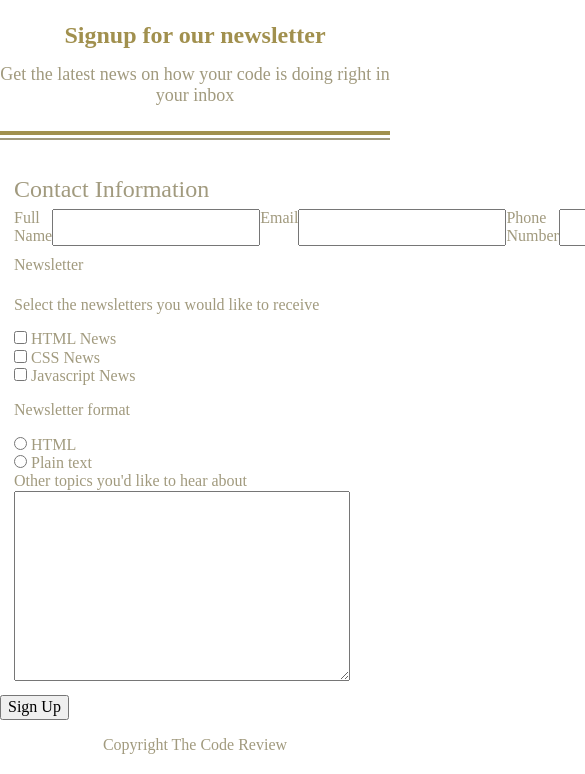
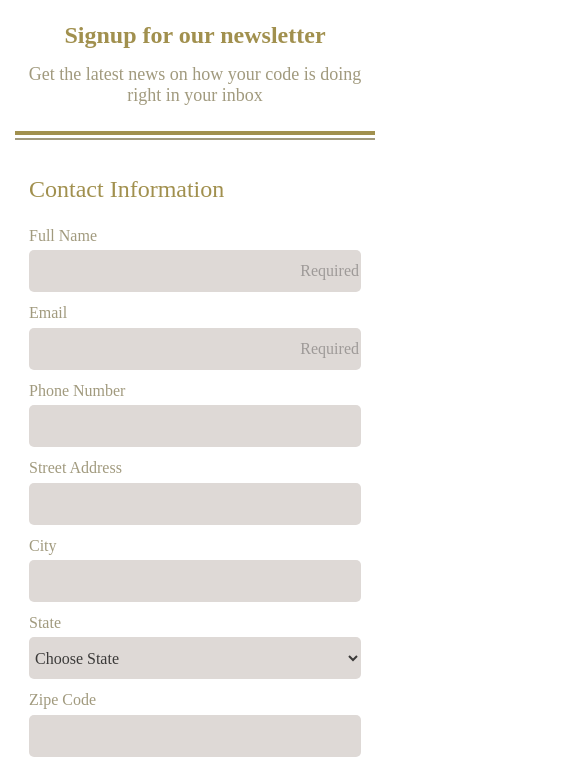
Before and after one commit to Vibes420/FETD-Proj-03, a plain HTML site: page index.html in a window 390 px wide. Shown: the part 70-844 px from the top of the page, 585 px wide, since content can reach past the window. Drawn offline with Linux system fonts and the light colour scheme.

Commit message:
Add the formm styles for mobile and desktop

```diff
--- a/css/styles.css
+++ b/css/styles.css
@@ -13,6 +13,18 @@ body {
     text-align: center;
     color: #A19A7E;
 }
+
+.main-container {
+    width: 100%;
+    max-width: 950px;
+    padding: 0 15px;
+}
+
+.main-footer  {
+    padding-top: 15px;
+    font-size: 14px;
+}
+
 
 
 /****Header Styles****/
@@ -46,11 +58,110 @@ h1 {
     margin-top: 3px;
     border-top: 2px solid #A19A7E;
     padding-top: 36px;
-    text-align: left;
+
 }
 .form-contact-info {
     display: flex;
+    flex-direction: column;
+    text-align: left;
+    border-bottom: 2px solid #A1904E;
+    margin-bottom: 25px;
 }
-.form-contact-info > legend {
+.form-contact-info > legend,
+.form-newsletter > legend {
     font-size: 24px;
+    color: #A1904E;
+    margin-bottom: 18px;
 }
+
+.wrap > input,
+.wrap > select  {
+    width: 100%;
+    height: 42px;
+    padding: 12px 2px;
+    margin-top: 5px;
+    margin-bottom: 12px;
+    background-color: #ded9d6;
+    border: none;
+    color: #3b3a39;
+    border-radius: 5px;
+}
+
+.wrap > input::placeholder {
+    text-align: end;
+    color: #9e9a98;
+}
+
+.form-newsletter {
+    text-align: left;
+}
+
+.form-newsletter-info {
+    margin-top: 0;
+}
+
+.form-newsletter > input {
+    margin-right: 5px;
+}
+
+.form-newsletter > input,
+.form-newsletter > label {
+    margin-bottom: 15px;
+}
+
+.form-newsletter > textarea {
+    width: 100%;
+    background-color: #ded9d6;
+    border: none;
+    color: #3b3a39;
+    margin-top: 10px;
+    border-radius: 5px;
+    -webkit-border-radius: 5px;
+    -moz-border-radius: 5px;
+    -ms-border-radius: 5px;
+    -o-border-radius: 5px;
+}
+
+
+.form button {
+    width: 91%;
+    background-color: #7f4ea1;
+    color: #fff;
+    border: none;
+    padding: 15px 0;
+    margin: 10px 0;
+    border-radius: 5px;
+    -webkit-border-radius: 5px;
+    -moz-border-radius: 5px;
+    -ms-border-radius: 5px;
+    -o-border-radius: 5px;
+}
+
+
+
+
+/****State  Styles****/
+
+@media(min-width: 768px){
+    .main-container {
+        width: 65%;
+        margin: 0 auto;
+    }
+
+    .wrap {
+        display: flex;
+        flex-wrap: wrap;
+        justify-content: space-between;
+        align-items: baseline;
+    }
+
+    .wrap > input {
+        flex-basis: 70%
+    }
+    .wrap > label {
+        flex-basis: auto;
+    }
+    .wrap > select {
+        flex-basis: 70%;
+    }
+}
--- a/index.html
+++ b/index.html
@@ -20,18 +20,30 @@
                 <legend>
                     Contact Information
                 </legend>
+                <span class="wrap">
                     <label for="name">Full Name</label>
-                <input type="text" name="name" id="name"><br>
+                    <input type="text" name="name" id="name" placeholder="Required" required>
+                </span>
+                <span class="wrap">
                     <label for="email">Email</label>
-                <input type="email" name="email" id="email"><br>
+                    <input type="email" name="email" id="email" placeholder="Required" required>
+                </span>
+                <span class="wrap">
                     <label for="phone">Phone Number</label>
-                <input type="tel" name="phone-number" id="phone"><br>
+                    <input type="tel" name="phone-number" id="phone">
+                </span>
+                <span class="wrap">
                     <label for="address">Street Address</label>
-                <input type="text" name="street-address" id="address"><br>
+                    <input type="text" name="street-address" id="address">
+                </span>
+                <span class="wrap">
                     <label for="city">City</label>
-                <input type="text" name="city" id="city"><br>
+                    <input type="text" name="city" id="city">
+                </span>
+                <span class="wrap">
                     <label for="state">State</label>
                     <select name="states" id="state">
+                        <option>Choose State</option>
                         <option value="AL">Alabama</option>
                         <option value="AK">Alaska</option>
                         <option value="AZ">Arizona</option>
@@ -83,15 +95,17 @@
                         <option value="WV">West Virginia</option>
                         <option value="WI">Wisconsin</option>
                         <option value="WY">Wyoming</option>
-                </select><br>
+                    </select>
+                </span>
                 <!--Got this <select> snippet from https://www.freeformatter.com/usa-state-list-html-select.html -->
-
+                <span class="wrap">
                     <label for="zip-code">Zipe Code</label>
-                <input type="number" name="zipcode" id="zip-code"><br>
+                    <input type="number" name="zipcode" id="zip-code">
+                </span>
             </fieldset>
-            <fieldset>
+            <fieldset class="form-newsletter">
                 <legend>Newsletter</legend>
-                <p>Select the newsletters you would like to receive</p>
+                <p class="form-newsletter-info">Select the newsletters you would like to receive</p>
                 <input type="checkbox" name="newsletter" id="html-news" value="html-news">
                 <label for="html-news">HTML News</label><br>
                 <input type="checkbox" name="newsletter" id="css-news" value="css-news">
@@ -110,7 +124,7 @@
         </form>
     </main>
     <footer id="main-footer" class="main-footer">
-        <p>Copyright The Code Review</p>
+        <i>Copyright The Code Review</i>
     </footer>
 </body>
 </html>
```
Lines whose indentation alone changed are shown as unchanged.
